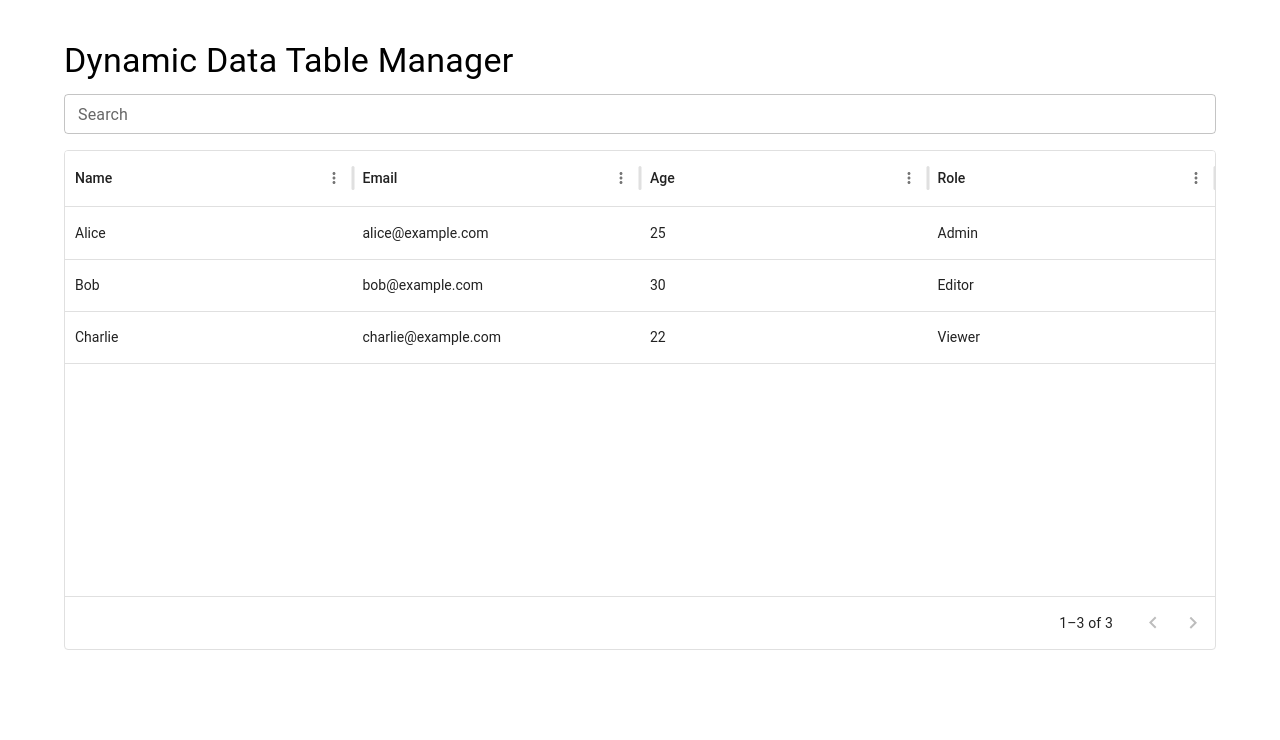
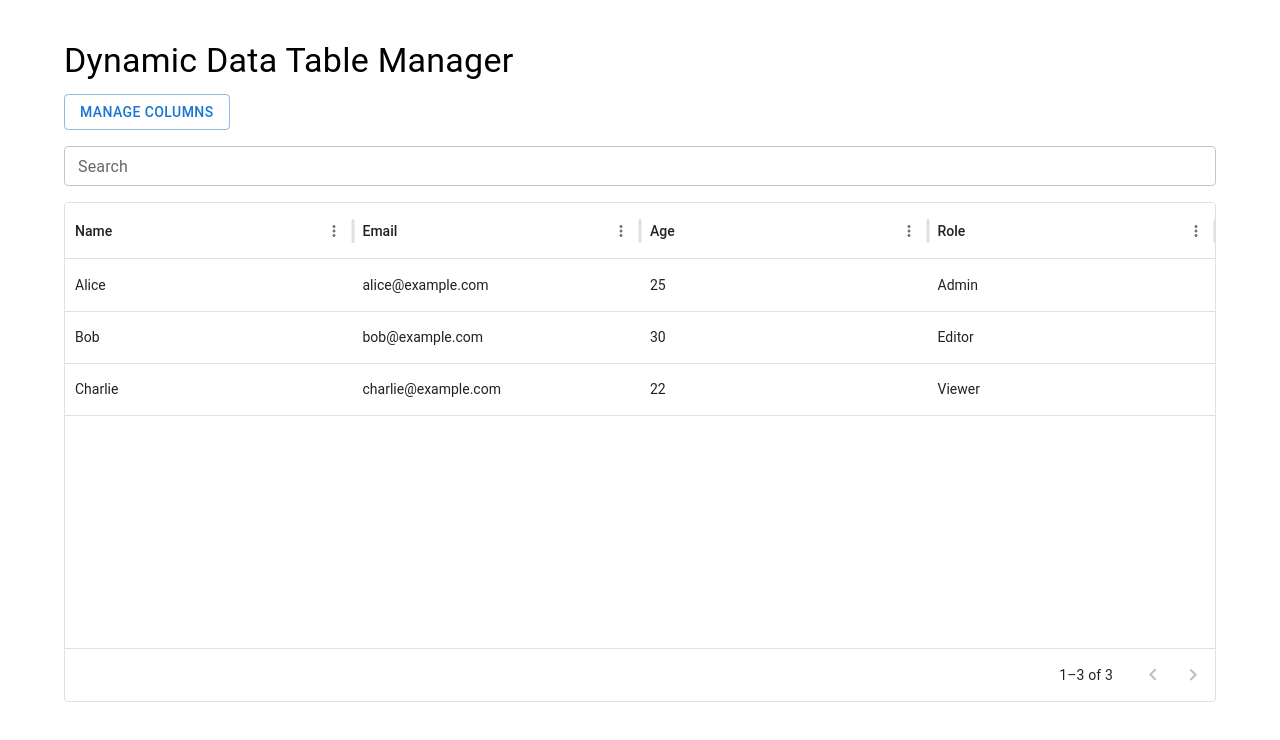
Before and after one commit to RasadhiSanchala/dynamic-data-table, a React (Vite) app: page / in a window 1280 px wide. Shown: the top 740 px of the page. Built offline with nearby package versions, Linux system fonts and the light colour scheme.

Commit message:
Added the ManageColumnsModal

```diff
--- a/src/components/DataTable.tsx
+++ b/src/components/DataTable.tsx
@@ -4,10 +4,14 @@
 import { DataGrid } from "@mui/x-data-grid";
 import TextField from "@mui/material/TextField";
 import Box from "@mui/material/Box";
+import Button from "@mui/material/Button";
+import ManageColumnsModal from "./ManageColumnsModal";
 
 const DataTable: React.FC = () => {
     const { data, visibleColumns } = useSelector((state: RootState) => state.table);
     const [searchTerm, setSearchTerm] = useState("");
+
+    const [openModal, setOpenModal] = useState(false);
 
     const columns = visibleColumns.map((col) => ({
         field: col,
@@ -29,6 +33,15 @@
 
     return (
         <Box>
+            <Button
+                variant="outlined"
+                onClick={() => setOpenModal(true)}
+                sx={{ mb: 2 }}
+            >
+                Manage Columns
+            </Button>
+
+            <ManageColumnsModal open={openModal} onClose={() => setOpenModal(false)} />
             <TextField
                 label="Search"
                 variant="outlined"
@@ -38,7 +51,6 @@
                 value={searchTerm}
                 onChange={(e) => setSearchTerm(e.target.value)}
             />
-
             <div style={{ height: 500, width: "100%" }}>
                 <DataGrid
                     rows={filteredRows}
@@ -52,6 +64,8 @@
                     disableRowSelectionOnClick
                 />
             </div>
+
+
         </Box>
     );
 };
```
Lines whose indentation alone changed are shown as unchanged.
